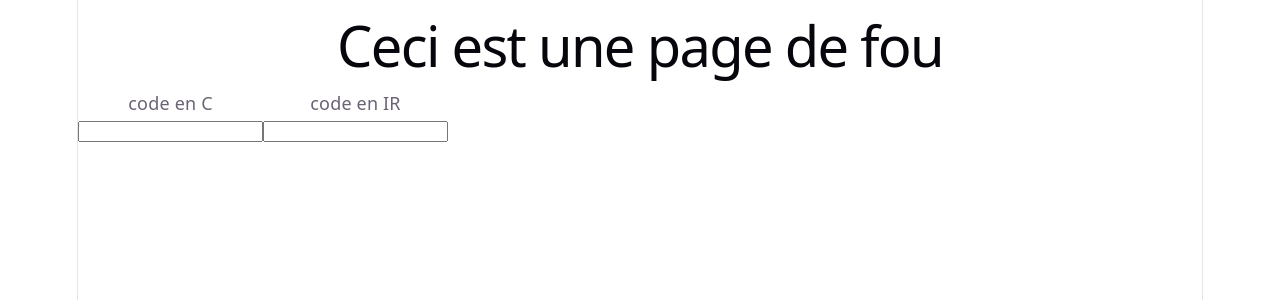
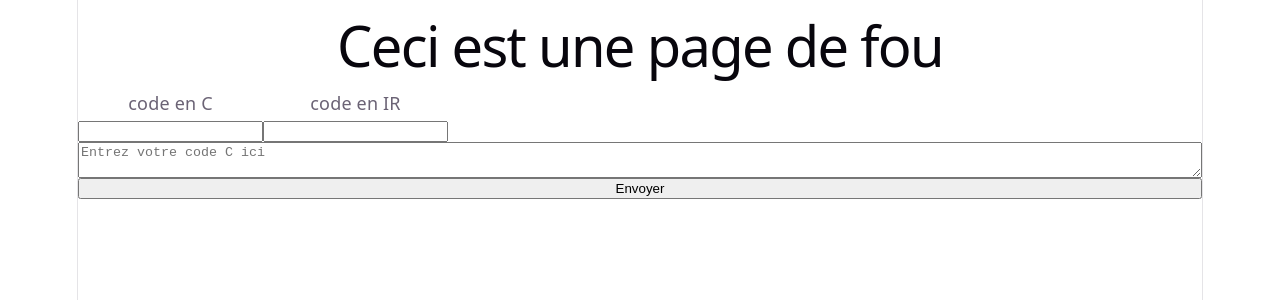
Before and after one commit to simeon-issanga/VerifCompil, a React (Vite) app in the folder site/: page / in a window 1280 px wide. Shown: the top 300 px of the page. Built offline with nearby package versions, Linux system fonts and the light colour scheme.

Commit message:
test IA React

```diff
--- a/site/src/App.jsx
+++ b/site/src/App.jsx
@@ -2,14 +2,46 @@ import { useState } from 'react'
 import './App.css'
 
 export default function App() {
+  const [codeC, setCodeC] = useState('')
+  const [reponseIA, setReponseIA] = useState('')
+
+  const envoyer = async() => {
+    try {
+      const reponse = await fetch('/api/compile', {
+          method: 'POST',
+          headers: { 'Content-Type': 'application/json' },
+          body: JSON.stringify({ code: codeC })
+        })
+
+      const donnees = await reponse.json()
+
+      if (donnees.status === 'success') {
+        setReponseIA(donnees.message)
+      } else {
+        setReponseIA("Erreur du serveur : " + donnees.message)
+      }
+
+    }catch (error) {
+      console.error('Erreur lors de l\'envoi du code :', error)
+    }
+  }
 
   return (
     <>
+
       <h1>Ceci est une page de fou</h1>
       <div class="container" >
         <Encadre langage="C"/>
         <Encadre langage="IR"/>
       </div>
+      <textarea
+            value={codeC}
+            onChange={(e) => setCodeC(e.target.value)}
+            placeholder="Entrez votre code C ici"
+      />
+      <button onClick={envoyer}>Envoyer</button>
+
+      <div>{reponseIA}</div>
     </>
   )
 }
```
Also changed, not shown: 1 other file (tests, documents, lock files or other folders).
